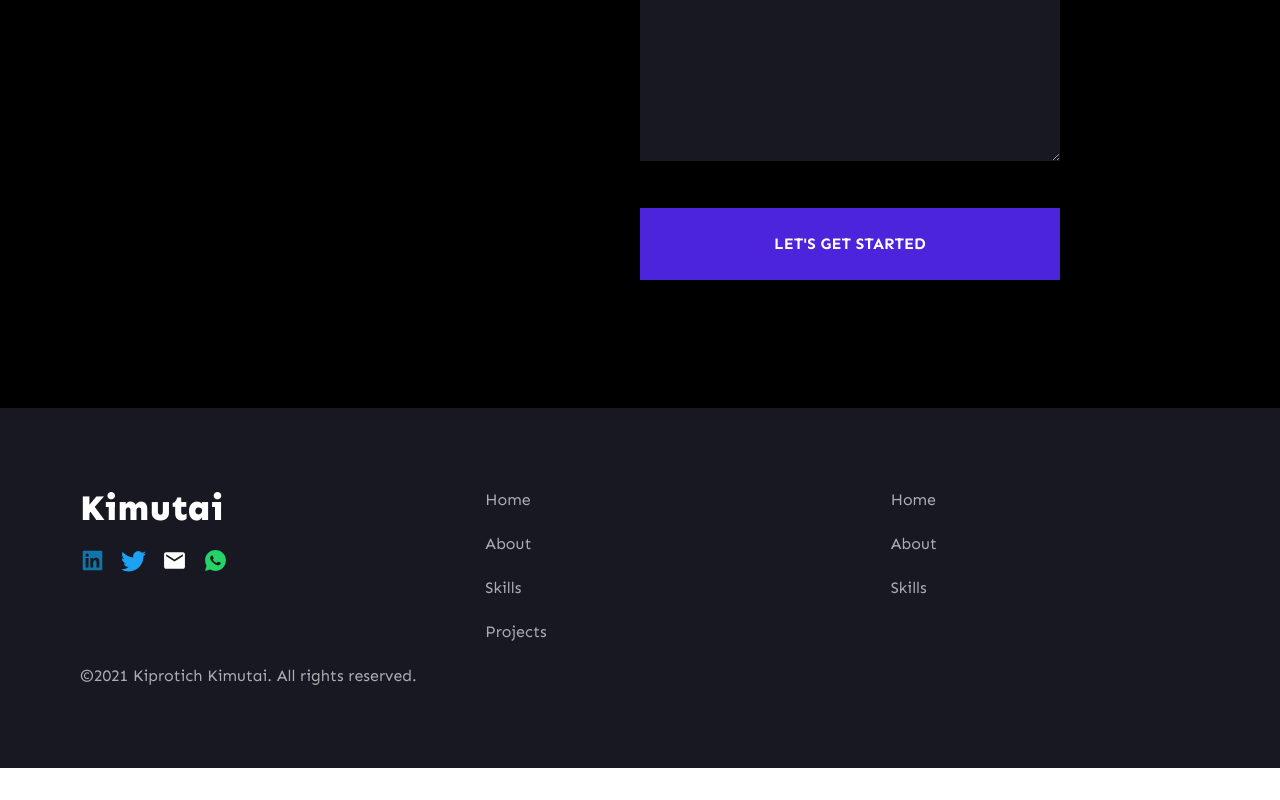
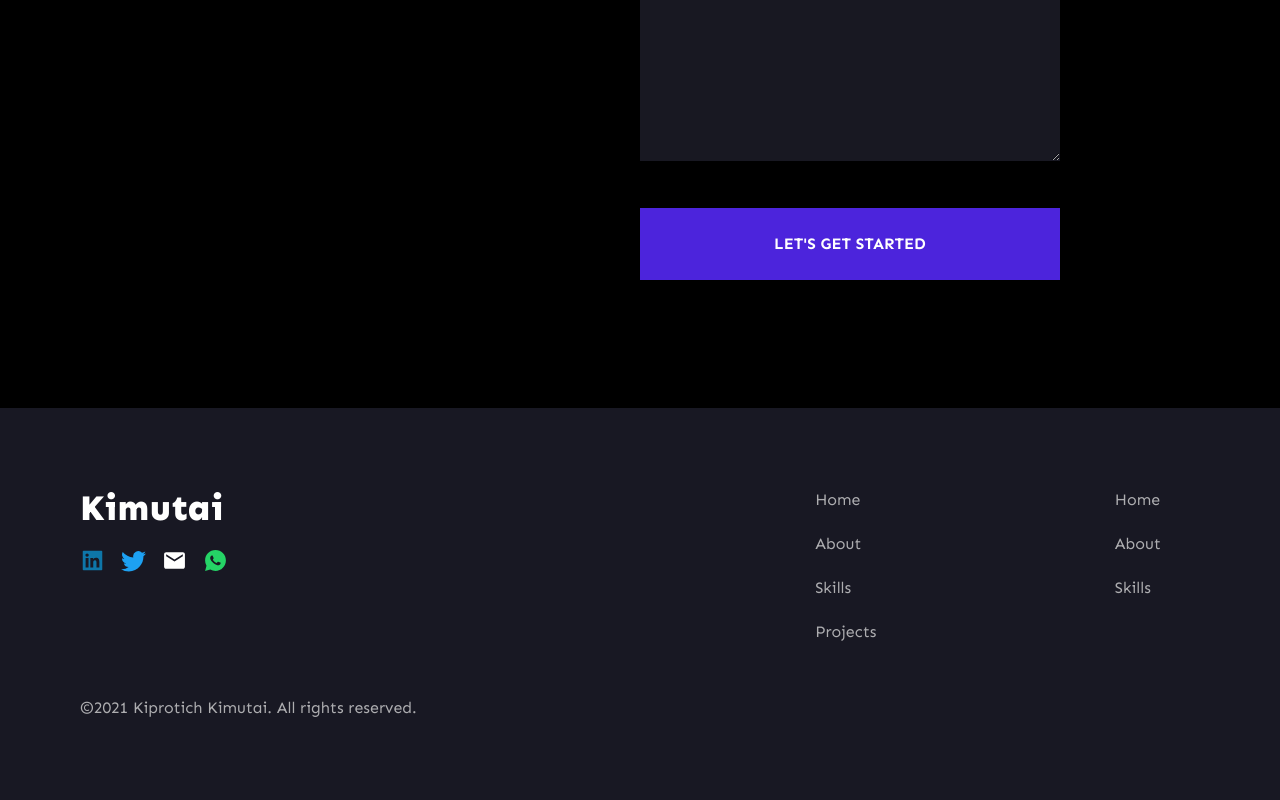
Before and after one commit to Kimutai01/kiprotich-kimutai, a Next.js app: page / in a window 1280 px wide. Shown: the part 9497-10297 px from the top of the page. Before the commit the page ends 10265 px from the top, so only its background shows below. Built offline with nearby package versions, Linux system fonts and the light colour scheme; a web font is replaced by a local one.

Commit message:
Fixed footer

```diff
--- a/components/Footer.jsx
+++ b/components/Footer.jsx
@@ -8,7 +8,7 @@ import { MdEmail } from "react-icons/md";
 const Footer = () => {
   return (
     <>
-      <div className="grid grid-cols-1 md:grid-cols-3 gap-4 bg-[#181823] text-[#adadb0] md:pl-20 md:pt-20">
+      <div className="grid md:grid-cols-2 grid-cols-1 gap-8 bg-[#181823] text-[#adadb0] pl-12 md:pl-20 pt-10 md:pt-20">
         <div>
           <h1 className="text-4xl text-[#fff] font-extrabold">Kimutai</h1>
           <div className="mt-5">
@@ -28,12 +28,16 @@ const Footer = () => {
             </div>
           </div>
         </div>
-
-        <div>
+        <div className="flex md:justify-around">
+          <div className="mr-20 md:mr-0">
             <ul>
               <li className="mb-5 hover:text-[#75fbfd] cursor-pointer">Home</li>
-            <li className="mb-5 hover:text-[#75fbfd] cursor-pointer">About</li>
-            <li className="mb-5 hover:text-[#75fbfd] cursor-pointer">Skills</li>
+              <li className="mb-5 hover:text-[#75fbfd] cursor-pointer">
+                About
+              </li>
+              <li className="mb-5 hover:text-[#75fbfd] cursor-pointer">
+                Skills
+              </li>
               <li className="mb-5 hover:text-[#75fbfd] cursor-pointer">
                 Projects
               </li>
@@ -43,13 +47,18 @@ const Footer = () => {
           <div>
             <ul>
               <li className="mb-5 hover:text-[#75fbfd] cursor-pointer">Home</li>
-            <li className="mb-5 hover:text-[#75fbfd] cursor-pointer">About</li>
-            <li className="mb-5 hover:text-[#75fbfd] cursor-pointer">Skills</li>
+              <li className="mb-5 hover:text-[#75fbfd] cursor-pointer">
+                About
+              </li>
+              <li className="mb-5 hover:text-[#75fbfd] cursor-pointer">
+                Skills
+              </li>
             </ul>
           </div>
         </div>
-      <div className="bg-[#181823] text-[#adadb0] pl-20 pb-20">
+        <div className="bg-[#181823] text-[#adadb0] pb-20 pr-4 md:pr-0">
           ©2021 Kiprotich Kimutai. All rights reserved.
+        </div>
       </div>
     </>
   );
```
Lines whose indentation alone changed are shown as unchanged.
